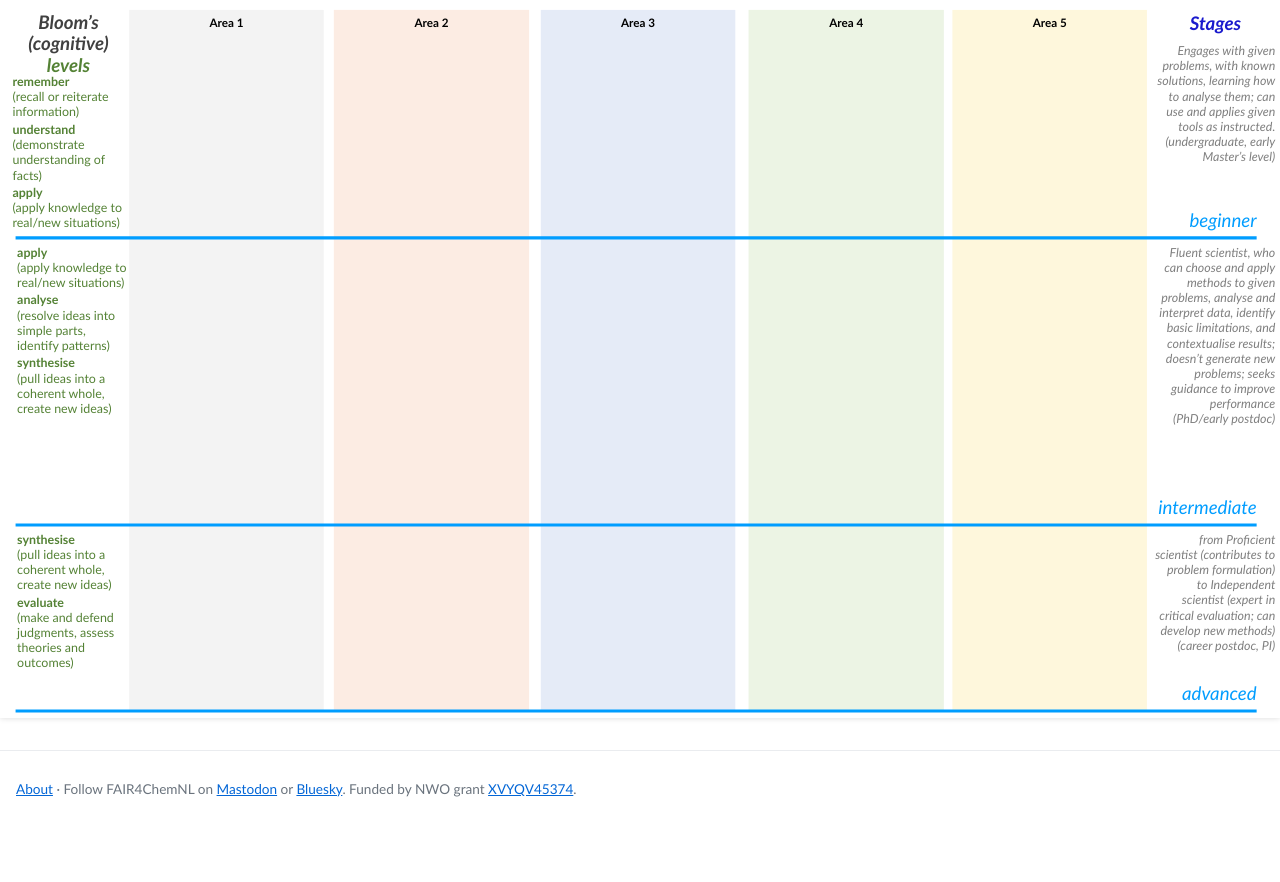
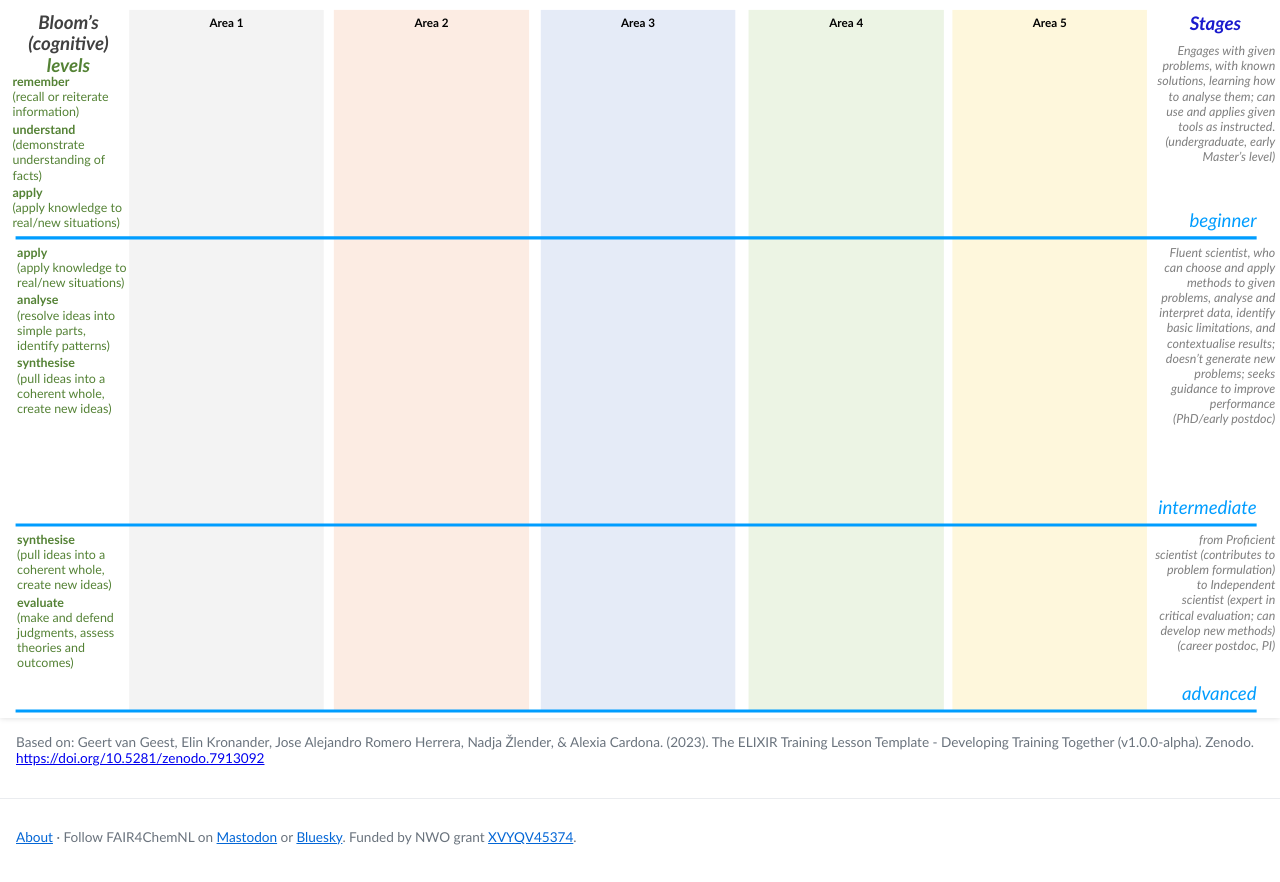
Before and after one commit to FAIR4ChemNL/fair4chemnl-lp, a Flask app: page /template.html in a window 1280 px wide. Shown: the part 126-1008 px from the top of the page. Before the commit the page ends 923 px from the top, so only its background shows below. Run offline with Flask 3, Linux system fonts and the light colour scheme; some libraries are stand-ins or nearby versions.

Commit message:
Added more clear attribution for the template

```diff
--- a/app.py
+++ b/app.py
@@ -30,6 +30,12 @@ def load_path(name):
     return merged
 
 
+def citation(name):
+    """Return (text, url) of the optional citation set in the path's own data file (not inherited from the template)."""
+    raw = json.loads((DATA_DIR / f"{name}.json").read_text(encoding="utf-8"))
+    return raw.get("citation"), raw.get("citation_url")
+
+
 def available_paths(include_template=False):
     """Return {name: title} for every data/*.json file; the template only on request."""
     paths = {}
@@ -58,6 +64,7 @@ def path_page(name):
     return render_template(
         "path.html",
         title=paths[name],
+        citation=citation(name),
         prefix="/",
         data_url=f"/data/{name}.json",
     )
--- a/build_static.py
+++ b/build_static.py
@@ -7,7 +7,7 @@ import shutil
 import sys
 from pathlib import Path
 
-from app import ROOT, about_html, app, available_paths, load_path
+from app import ROOT, about_html, app, available_paths, citation, load_path
 
 OUT = ROOT / "docs"
 
@@ -25,7 +25,7 @@ def main(names):
             json.dumps(load_path(name), indent=2, ensure_ascii=False) + "\n", encoding="utf-8"
         )
         html = env.get_template("path.html").render(
-            title=paths[name], prefix="", data_url=f"data/{name}.json"
+            title=paths[name], citation=citation(name), prefix="", data_url=f"data/{name}.json"
         )
         (OUT / f"{name}.html").write_text(html, encoding="utf-8")
         print("wrote", OUT / f"{name}.html")
--- a/data/template.json
+++ b/data/template.json
@@ -1,5 +1,7 @@
 {
   "title": "Learning path template",
+  "citation": "Geert van Geest, Elin Kronander, Jose Alejandro Romero Herrera, Nadja Žlender, & Alexia Cardona. (2023). The ELIXIR Training Lesson Template - Developing Training Together (v1.0.0-alpha). Zenodo.",
+  "citation_url": "https://doi.org/10.5281/zenodo.7913092",
   "canvas": {
     "width": 1645,
     "height": 924
--- a/docs/data/inchi.json
+++ b/docs/data/inchi.json
@@ -1,5 +1,7 @@
 {
   "title": "InChI learning path",
+  "citation": "Geert van Geest, Elin Kronander, Jose Alejandro Romero Herrera, Nadja Žlender, & Alexia Cardona. (2023). The ELIXIR Training Lesson Template - Developing Training Together (v1.0.0-alpha). Zenodo.",
+  "citation_url": "https://doi.org/10.5281/zenodo.7913092",
   "canvas": {
     "width": 1645,
     "height": 924
--- a/docs/data/template.json
+++ b/docs/data/template.json
@@ -1,5 +1,7 @@
 {
   "title": "Learning path template",
+  "citation": "Geert van Geest, Elin Kronander, Jose Alejandro Romero Herrera, Nadja Žlender, & Alexia Cardona. (2023). The ELIXIR Training Lesson Template - Developing Training Together (v1.0.0-alpha). Zenodo.",
+  "citation_url": "https://doi.org/10.5281/zenodo.7913092",
   "canvas": {
     "width": 1645,
     "height": 924
--- a/docs/inchi.html
+++ b/docs/inchi.html
@@ -12,6 +12,7 @@
     <h1>InChI learning path</h1>
   </header>
   <div id="chart"></div>
+
   <footer class="lp-footer">
   <p>
     <a href="about.html">About</a> &middot;
--- a/docs/static/learning_path.css
+++ b/docs/static/learning_path.css
@@ -22,3 +22,4 @@ footer.lp-footer a { color: #0366d6; }
 .index { max-width: 40rem; margin: 2rem auto; padding: 0 1rem; }
 main.about { max-width: 980px; margin: 0 auto; padding: 0 1rem; line-height: 1.5; }
 main.about ol { padding-left: 1.5rem; }
+p.lp-citation { max-width: 1645px; margin: 16px auto 0; padding: 0 1rem; font-size: 85%; color: #6a737d; box-sizing: border-box; }
--- a/docs/template.html
+++ b/docs/template.html
@@ -12,6 +12,9 @@
     <h1>Learning path template</h1>
   </header>
   <div id="chart"></div>
+
+  <p class="lp-citation">Based on: Geert van Geest, Elin Kronander, Jose Alejandro Romero Herrera, Nadja Žlender, &amp; Alexia Cardona. (2023). The ELIXIR Training Lesson Template - Developing Training Together (v1.0.0-alpha). Zenodo. <a href="https://doi.org/10.5281/zenodo.7913092">https://doi.org/10.5281/zenodo.7913092</a></p>
+
   <footer class="lp-footer">
   <p>
     <a href="about.html">About</a> &middot;
--- a/static/learning_path.css
+++ b/static/learning_path.css
@@ -22,3 +22,4 @@ footer.lp-footer a { color: #0366d6; }
 .index { max-width: 40rem; margin: 2rem auto; padding: 0 1rem; }
 main.about { max-width: 980px; margin: 0 auto; padding: 0 1rem; line-height: 1.5; }
 main.about ol { padding-left: 1.5rem; }
+p.lp-citation { max-width: 1645px; margin: 16px auto 0; padding: 0 1rem; font-size: 85%; color: #6a737d; box-sizing: border-box; }
--- a/templates/path.html
+++ b/templates/path.html
@@ -12,6 +12,9 @@
     <h1>{{ title }}</h1>
   </header>
   <div id="chart"></div>
+  {% if citation and citation[0] %}
+  <p class="lp-citation">Based on: {{ citation[0] }}{% if citation[1] %} <a href="{{ citation[1] }}">{{ citation[1] }}</a>{% endif %}</p>
+  {% endif %}
   {% include "footer.html" %}
   <script src="https://cdnjs.cloudflare.com/ajax/libs/d3/7.8.5/d3.min.js"></script>
   <script src="{{ prefix }}static/learning_path.js"></script>
```
